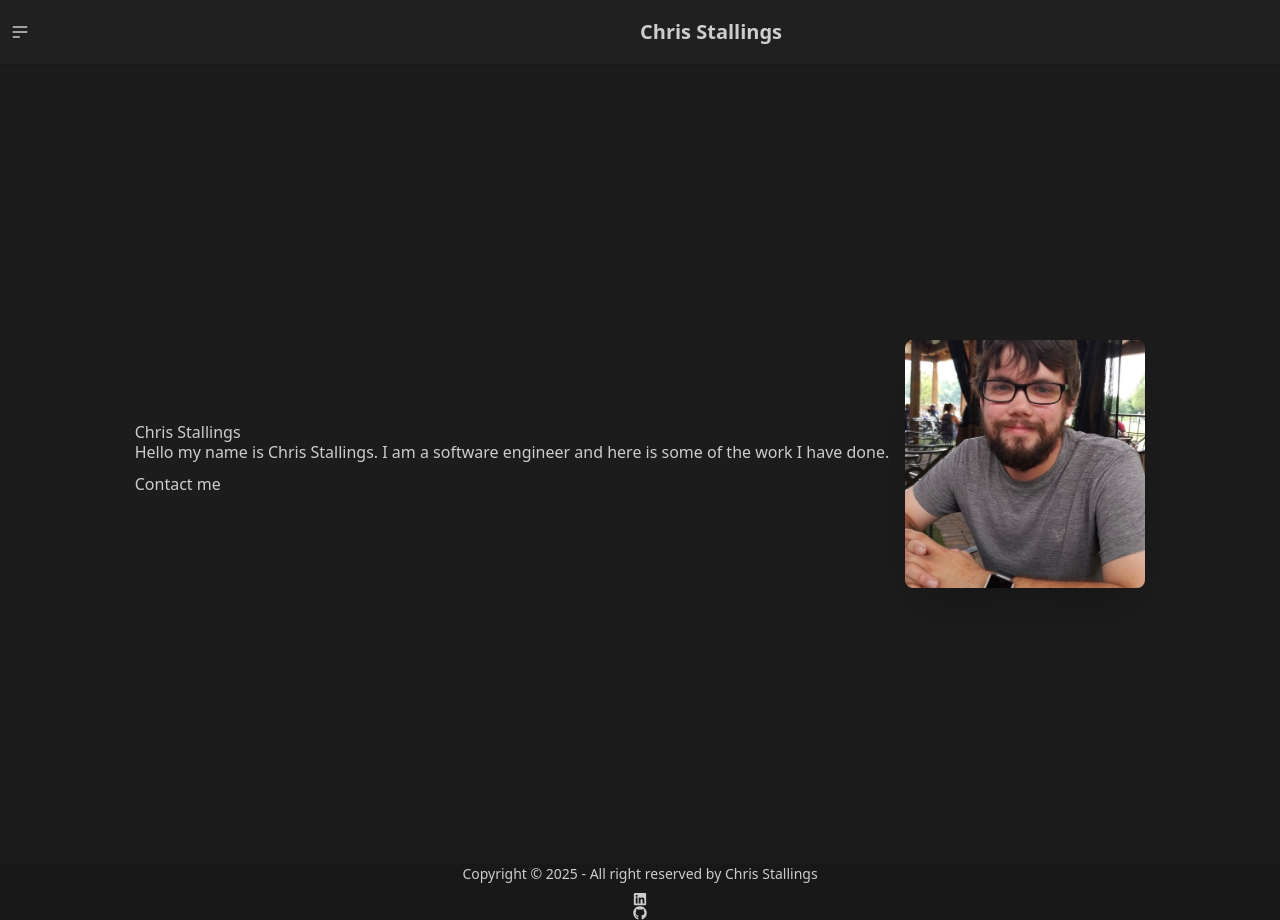
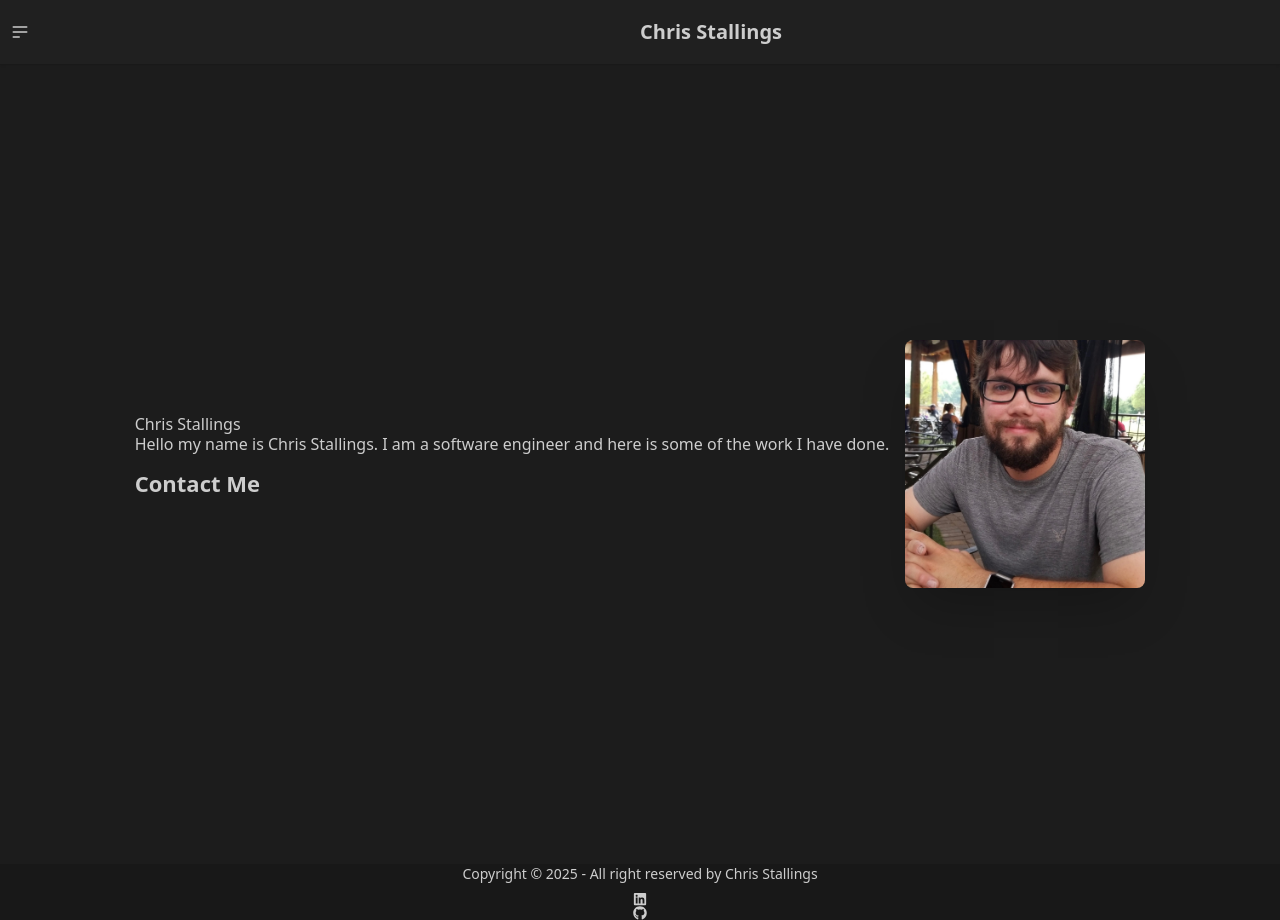
Before and after one commit to chris-stallings/PersonalPortfolio, a Next.js app: page / in a window 1280 px wide. Built offline with nearby package versions, Linux system fonts and the light colour scheme.

Commit message:
fixed daisy ui

```diff
--- a/app/layout.tsx
+++ b/app/layout.tsx
@@ -1,3 +1,4 @@
+import Link from "next/link";
 import type { Metadata } from "next";
 import { Geist, Geist_Mono } from "next/font/google";
 import "./globals.css";
--- a/app/page.tsx
+++ b/app/page.tsx
@@ -1,4 +1,6 @@
 import Image from "next/image";
+import Link from "next/link";
+import "./globals.css";
 
 export default function Home() {
   return (
@@ -13,7 +15,7 @@ export default function Home() {
       <p className="py-6">
         Hello my name is Chris Stallings. I am a software engineer and here is some of the work I have done.
       </p>
-      <button className="btn btn-primary">Contact me</button>
+      <Link href="./contact" className="btn btn-xs sm:btn-sm md:btn-md lg:btn-lg xl:btn-xl">Contact Me</Link>
     </div>
   </div>
 </div>
```
